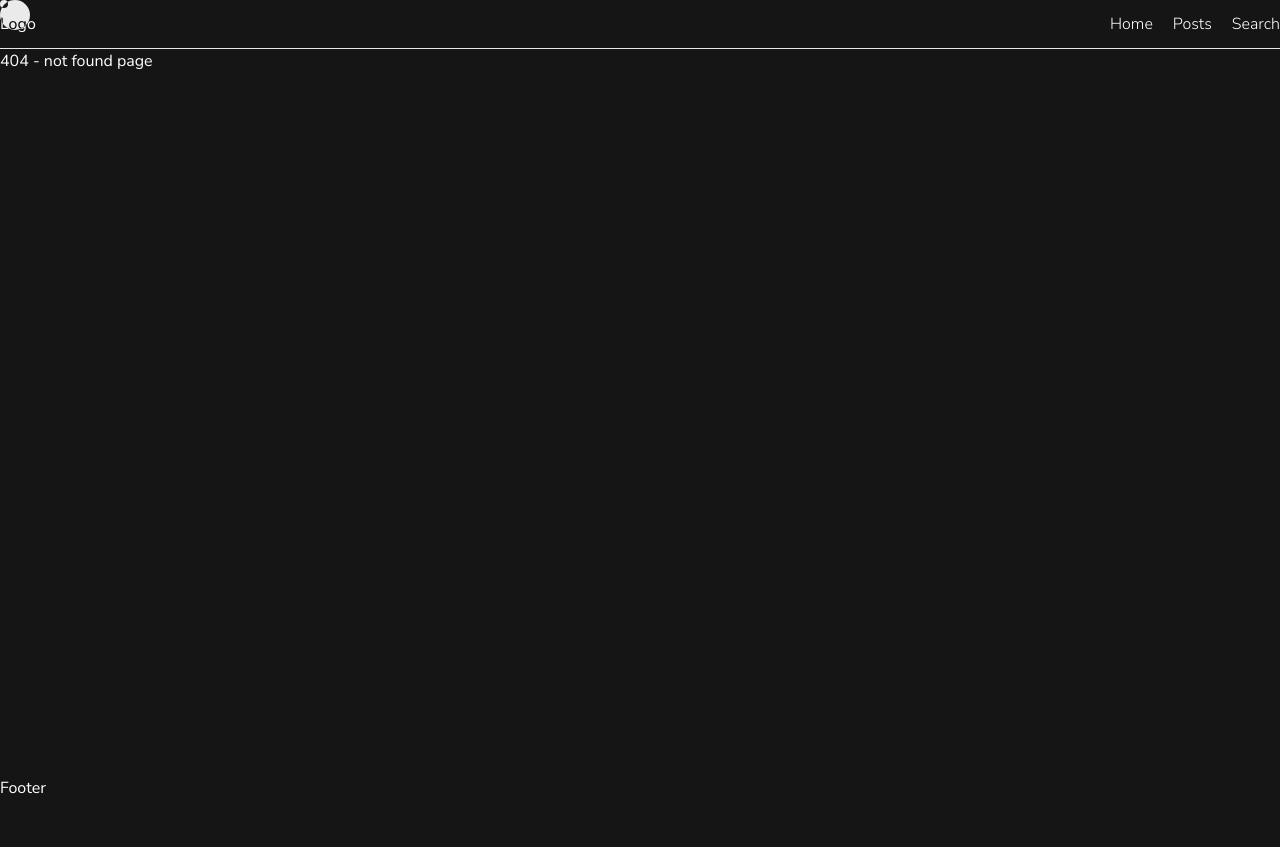
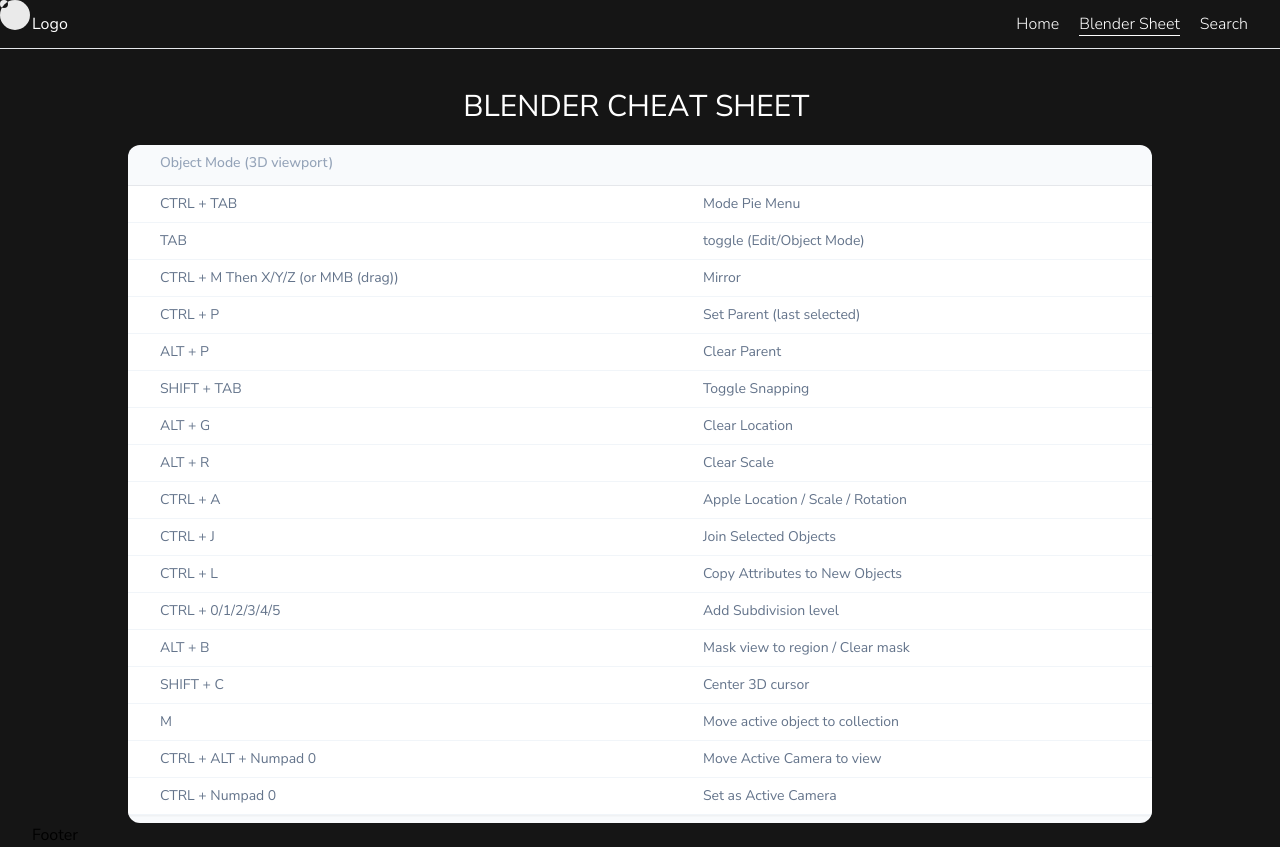
Before and after one commit to konstantine811/next-it-brama, a Next.js app: page /blenderCheatSheet in a window 1280 px wide. Before the commit this address had no page. Before the commit the page ends 800 px from the top, so only its background shows below. Built offline with nearby package versions, Linux system fonts and the light colour scheme.

Commit message:
add blender cheat sheet, text animation and table components

```diff
--- a/components/Footer.tsx
+++ b/components/Footer.tsx
@@ -1,9 +1,11 @@
-import Heading from './Heading';
+import Heading from "./Heading";
 
 export default function Footer() {
   return (
     <footer>
-     <Heading text="Footer" tag="h3"></Heading>
+      <div className="container">
+        <Heading text="Footer" tag="h3"></Heading>
+      </div>
     </footer>
-  )
+  );
 }
--- a/components/Heading.tsx
+++ b/components/Heading.tsx
@@ -3,11 +3,12 @@ import { FC } from "react";
 interface IHeadingProps {
   tag?: keyof JSX.IntrinsicElements;
   text: string;
+  className?: string;
 }
 
-const Heading: FC<IHeadingProps> = ({ tag, text }) => {
+const Heading: FC<IHeadingProps> = ({ tag, text, className }) => {
   const Tag = tag || "h1";
-  return <Tag className="text-white">{text}</Tag>;
+  return <Tag className={className}>{text}</Tag>;
 };
 
 export default Heading;
--- a/components/Navbar.tsx
+++ b/components/Navbar.tsx
@@ -13,8 +13,8 @@ const navigation = [
   },
   {
     id: 2,
-    title: "Posts",
-    path: "/posts",
+    title: "Blender Sheet",
+    path: "/blenderCheatSheet",
   },
   {
     id: 3,
@@ -29,8 +29,8 @@ export default function Navbar() {
     "text-white hover:text-slate-300  hover:duration-300 font-light after:w-full relative after:absolute after:left-0 after:bottom-0 after:h-[1px] after:inline-block after:scale-x-0 after:ease after:duration-150 hover:after:scale-x-100";
   const { pathname } = useRouter();
   return (
-    <div className="flex justify-between items-center container mx-auto">
-      <Heading text="Logo" tag="h3"></Heading>
+    <div className="flex justify-between items-center container">
+      <Heading className="text-white" text="Logo" tag="h3"></Heading>
       <nav className="flex gap-5 items-center">
         {navigation.map(({ id, title, path }) => {
           return (
--- /dev/null
+++ b/components/Table.tsx
@@ -0,0 +1,50 @@
+import { IBlenderCheatSheetData } from "@data/model/blender-page/blender-cheat-sheet.model";
+import { FC } from "react";
+
+interface ITableProps {
+  dataTable: IBlenderCheatSheetData;
+  wrapClasses?: string;
+}
+
+const Table: FC<ITableProps> = ({ dataTable, wrapClasses }) => {
+  const classNameTh =
+    "border-b dark:border-slate-600 font-medium p-2 pl-8 pt-0 pb-3 text-slate-400 dark:text-slate-200 text-left";
+  const classNameTd =
+    "border-b border-slate-100 dark:border-slate-700 p-2 pl-8 text-slate-500 dark:text-slate-400";
+  return (
+    <div
+      className={`${wrapClasses} not-prose relative bg-slate-50 rounded-xl overflow-hidden dark:bg-slate-800/25`}
+    >
+      <div className="relative rounded-xl overflow-auto">
+        <div className="shadow-sm overflow-hidden my-2">
+          <table className="border-collapse table-auto w-full text-sm">
+            <thead>
+              <tr>
+                {dataTable.headTitle.map((value, index) => (
+                  <th className={classNameTh} key={index}>
+                    {value}
+                  </th>
+                ))}
+              </tr>
+            </thead>
+            <tbody className="bg-white dark:bg-slate-800">
+              {dataTable.bodyData.map((arrStr, index) => {
+                return (
+                  <tr key={index}>
+                    {arrStr.map((value, indexN) => (
+                      <td className={classNameTd} key={indexN}>
+                        {value}
+                      </td>
+                    ))}
+                  </tr>
+                );
+              })}
+            </tbody>
+          </table>
+        </div>
+      </div>
+    </div>
+  );
+};
+
+export default Table;
--- /dev/null
+++ b/components/TextAnimation.tsx
@@ -0,0 +1,69 @@
+import { FC, useEffect, useLayoutEffect, useRef } from "react";
+import gsap from "gsap";
+
+interface ITextSplitProps {
+  children: string;
+  isWordSplit?: boolean;
+  className?: string;
+  tag?: keyof JSX.IntrinsicElements;
+}
+
+const TextSplitAnimation: FC<ITextSplitProps> = ({
+  children,
+  tag,
+  className,
+  isWordSplit = false,
+}) => {
+  const Tag = tag || "h1";
+  const classAnim = "txt-anim";
+  function fadeText() {
+    gsap.fromTo(
+      `.${classAnim}`,
+      {
+        opacity: 0,
+        y: 10,
+      },
+      {
+        opacity: 1,
+        y: 0,
+        x: 0,
+        stagger: isWordSplit ? 0.2 : 0.031,
+        duration: 1.5,
+        ease: "ease",
+      }
+    );
+  }
+
+  useEffect(() => {
+    fadeText();
+  });
+  return (
+    <Tag className={`${className} text-white`}>
+      {children.split(" ").map((word, wordIndex) => {
+        return (
+          <span
+            aria-hidden="false"
+            className={`${classAnim} inline-block whitespace-nowrap mr-[0.25em]`}
+            key={wordIndex}
+          >
+            {isWordSplit
+              ? word
+              : word.split("").map((letter, letterIndex) => {
+                  return (
+                    <span
+                      aria-hidden="true"
+                      key={letterIndex}
+                      className={`${classAnim} inline-block`}
+                    >
+                      {letter}
+                    </span>
+                  );
+                })}
+          </span>
+        );
+      })}
+    </Tag>
+  );
+};
+
+export default TextSplitAnimation;
--- /dev/null
+++ b/components/animation-wrapper/FadeInElement.tsx
@@ -0,0 +1,40 @@
+import { FC, ReactNode, useEffect, useRef } from "react";
+import gsap from "gsap";
+
+interface IFadeInElementProps {
+  children: ReactNode;
+  className?: string;
+}
+
+const FadeInElement: FC<IFadeInElementProps> = ({ children, className }) => {
+  const wrapRef = useRef<HTMLDivElement>(null);
+  function fadeText() {
+    gsap.fromTo(
+      wrapRef.current,
+      {
+        opacity: 0,
+        y: 7,
+        scale: 0.99,
+      },
+      {
+        opacity: 1,
+        scale: 1,
+        y: 0,
+        x: 0,
+        duration: 1.5,
+        ease: "expo.out",
+      }
+    );
+  }
+
+  useEffect(() => {
+    fadeText();
+  });
+  return (
+    <div ref={wrapRef} className={className}>
+      {children}
+    </div>
+  );
+};
+
+export default FadeInElement;
--- /dev/null
+++ b/data/blender-page/blender-cheat-sheet.data.ts
@@ -0,0 +1,24 @@
+import { IBlenderCheatSheetData } from "@data/model/blender-page/blender-cheat-sheet.model";
+
+export const dataObjectModeTable: IBlenderCheatSheetData = {
+  headTitle: ["Object Mode (3D viewport)", ""],
+  bodyData: [
+    ["CTRL + TAB", "Mode Pie Menu"],
+    ["TAB", "toggle (Edit/­Object Mode)"],
+    ["CTRL + M Then X/Y/Z (or MMB (drag))", "Mirror"],
+    ["CTRL + P", "Set Parent (last selected)"],
+    ["ALT + P", "Clear Parent"],
+    ["SHIFT + TAB", "Toggle Snapping"],
+    ["ALT + G", "Clear Location"],
+    ["ALT + R", "Clear Scale"],
+    ["CTRL + A", "Apple Location / Scale / Rotation"],
+    ["CTRL + J", "Join Selected Objects"],
+    ["CTRL + L", "Copy Attributes to New Objects"],
+    ["CTRL + 0/1/2/­3/4/5", "Add Subdiv­ision level"],
+    ["ALT + B", "Mask view to region / Clear mask"],
+    ["SHIFT + C", "Center 3D cursor"],
+    ["M", "Move active object to collection"],
+    ["CTRL + ALT + Numpad 0", "Move Active Camera to view"],
+    ["CTRL + Numpad 0", "Set as Active Camera"],
+  ],
+};
--- /dev/null
+++ b/data/model/blender-page/blender-cheat-sheet.model.ts
@@ -0,0 +1,4 @@
+export interface IBlenderCheatSheetData {
+  headTitle: string[];
+  bodyData: string[][];
+}
--- /dev/null
+++ b/pages/blenderCheatSheet.tsx
@@ -0,0 +1,26 @@
+import Heading from "@/components/Heading";
+import styles from "../styles/Post.module.scss";
+import TextSplitAnimation from "@/components/TextAnimation";
+// data
+import { dataObjectModeTable } from "@/data/blender-page/blender-cheat-sheet.data";
+// components
+import FadeInElement from "@/components/animation-wrapper/FadeInElement";
+import Table from "@/components/Table";
+
+const BlenderCheatSheet = () => {
+  return (
+    <div className="container mt-10">
+      <TextSplitAnimation className="text-3xl text-white uppercase text-center">
+        Blender cheat sheet
+      </TextSplitAnimation>
+      <FadeInElement>
+        <Table
+          wrapClasses="max-w-5xl mx-auto mt-5"
+          dataTable={dataObjectModeTable}
+        ></Table>
+      </FadeInElement>
+    </div>
+  );
+};
+
+export default BlenderCheatSheet;
--- a/pages/posts.tsx
+++ /dev/null
@@ -1,18 +0,0 @@
-import Heading from "@/components/Heading";
-import styles from "../styles/Post.module.scss";
-
-const Posts = () => {
-  return (
-    <>
-      <Heading text="Posts list: "></Heading>
-      <p className={styles.wrapper}>
-        Lorem ipsum dolor sit amet consectetur adipisicing elit. Voluptatem,
-        repellat beatae. Delectus odio saepe vitae earum modi officiis autem?
-        Eaque deserunt autem at ullam officia nostrum itaque facilis, explicabo
-        fuga.
-      </p>
-    </>
-  );
-};
-
-export default Posts;
--- a/tailwind.config.js
+++ b/tailwind.config.js
@@ -10,6 +10,10 @@ module.exports = {
         black: "#151515",
       },
     },
+    container: {
+      center: true,
+      padding: "2rem",
+    },
     fontFamily: {
       sans: ["Nunito Sans", "Helvetica", "Arial", "sans-serif"],
     },
--- a/tsconfig.json
+++ b/tsconfig.json
@@ -15,7 +15,8 @@
     "jsx": "preserve",
     "incremental": true,
     "paths": {
-      "@/*": ["./*"]
+      "@/*": ["./*"],
+      "@data/*": ["./data/*"]
     }
   },
   "include": ["next-env.d.ts", "**/*.ts", "**/*.tsx"],
```
